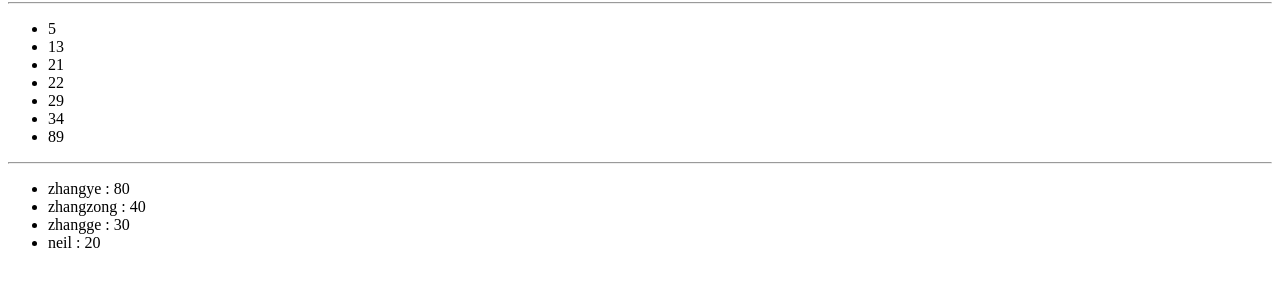
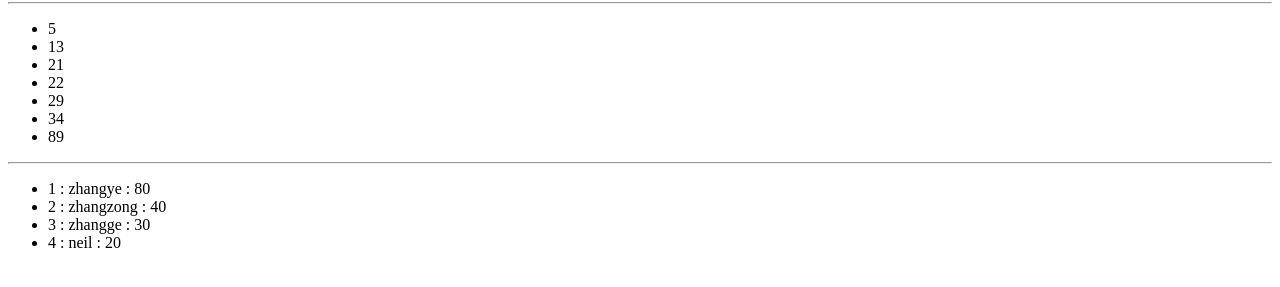
Before and after one commit to 001chinaneil/vue-jspang, a website: page example/v-for.html in a window 1280 px wide. Shown: the part 87-374 px from the top of the page. Drawn offline with Linux system fonts and the light colour scheme.

Commit message:
v-for指令排序

```diff
--- a/example/v-for.html
+++ b/example/v-for.html
@@ -16,8 +16,8 @@
 </ul>
 <hr>
 <ul>
-    <li v-for="student in students">
-        {{ student.name }} : {{ student.age }}
+    <li v-for="(student,index) in sortStudents">
+        {{ index+1 }} : {{ student.name }} : {{ student.age }}
     </li>
 </ul>
 </div>
@@ -28,8 +28,8 @@
             items: [13,21,29,5,22,89,34],
             students: [
                 {name:"zhangye",age: "80"},
+                {name:"zhangge",age: "30"},
                 {name:"zhangzong",age: "40"},
-                {name:"zhangge",age: "30"},
                 {name:"neil",age: "20"}
             ]
 
@@ -37,11 +37,45 @@
         computed: {
             sortItems: function(){
                 return this.items.sort(sortNumber);
+            },
+            sortStudents: function(){
+                return this.students.sort(sortBy("age",false));
+                // return sortBy("age");
+            },
+            sortStudent: function(){
+                return sortByKey(this.students,'age');
             }
         }
     });
     function sortNumber(a,b){
         return a-b;
+    }
+    function sortBy(attr,rev){
+        //第二个参数没有传递 默认升序排列 true为升序，false为降序
+        if(rev ==  undefined){
+            rev = 1;
+        }else{
+            rev = (rev) ? 1 : -1;
+        }
+
+        return function(a,b){
+            a = a[attr];
+            b = b[attr];
+            if(a < b){
+                return rev * -1;
+            }
+            if(a > b){
+                return rev * 1;
+            }
+            return 0;
+        }
+    }
+    function sortByKey(array,key){
+        return array.sort(function(a,b){
+            var x=a[key];
+            var y=b[key];
+            return ((x<y)?-1:((x>y)?1:0));
+        });
     }
 </script>
 <!--笔记-->
@@ -50,7 +84,7 @@
 2.普通数组的排序循环
     computed属性是在data数据渲染进页面之前执行的逻辑函数，最新版Vue不支持此函数与data里面的属性名相同。
 3.值为对象的数组的排序循环
-
+    同样需要自定义排序函数，同时引申出一个问题：合理管理自定义的函数文件(sea又可以用上了)
 -->
 </body>
 </html>
```
